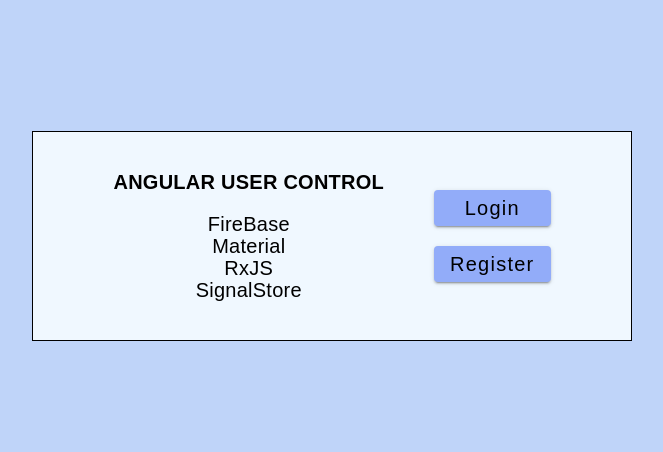
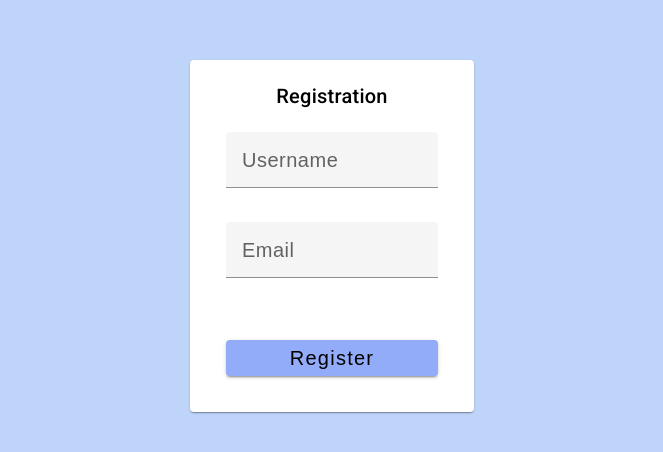
Before and after one commit to onqqr/angular-user-control, an Angular app in the folder angular-user-control/: page /home/register in a window 1280 px wide. Before the commit this address led to /home/. Shown: the part 164-616 px from the top of the page, without its empty margins (308-971 px from the left). Built offline with nearby package versions, Linux system fonts and the light colour scheme.

Commit message:
feat: add register page

```diff
--- a/angular-user-control/src/app/app.component.html
+++ b/angular-user-control/src/app/app.component.html
@@ -1,4 +1,4 @@
-@if (router.url !== '/login') {
+@if (router.url !== '/login' && router.url !== '/register') {
   <main>
     <section class="left">
       <strong>ANGULAR USER CONTROL</strong>
@@ -8,8 +8,8 @@
       <span>SignalStore</span>
     </section>
     <section class="right">
-      <button mat-raised-button (click)="onSubmit()">Login</button>
-      <button mat-raised-button>Register</button>
+      <button mat-raised-button (click)="onGoLogin()">Sign In</button>
+      <button mat-raised-button (click)="onGoRegister()">Create account</button>
     </section>
   </main>
 }
--- a/angular-user-control/src/app/app.component.ts
+++ b/angular-user-control/src/app/app.component.ts
@@ -23,7 +23,11 @@
 
   }
 
-  onSubmit() {
+  onGoLogin() {
     this.router.navigate(['login']);
   }
+
+  onGoRegister() {
+    this.router.navigate(['register']);
+  }
 }
--- a/angular-user-control/src/app/app.routes.ts
+++ b/angular-user-control/src/app/app.routes.ts
@@ -1,10 +1,12 @@
 import { Routes } from '@angular/router';
 import { LoginPageComponent } from './components/login-page/login-page.component';
 import { AppComponent } from './app.component';
+import { RegisterPageComponent } from './components/register-page/register-page.component';
 
 export const routes: Routes = [
   { path: 'home', component: AppComponent },
   { path: 'login', component: LoginPageComponent },
+  { path: 'register', component: RegisterPageComponent },
 
   // { path: '', component: AppComponent }
 ];
--- a/angular-user-control/src/app/components/login-page/login-page.component.html
+++ b/angular-user-control/src/app/components/login-page/login-page.component.html
@@ -1,5 +1,5 @@
 <mat-card>
-  <mat-card-title>Welcome!</mat-card-title>
+  <mat-card-title>Login</mat-card-title>
   <mat-card-content>
     <form [formGroup]="form" (ngSubmit)="onSubmit()">
       <p>
--- a/angular-user-control/src/app/components/login-page/login-page.component.scss
+++ b/angular-user-control/src/app/components/login-page/login-page.component.scss
@@ -30,8 +30,10 @@
 .button {
   display: flex;
   justify-content: center;
+  margin-top: 40px;
 
   button {
+    width: 100%;
     background-color: rgb(146, 172, 249);
   }
 }
--- a/angular-user-control/src/app/components/register-page/register-page.component.html
+++ b/angular-user-control/src/app/components/register-page/register-page.component.html
@@ -1 +1,30 @@
-<p>register-page works!</p>
+<mat-card>
+  <mat-card-title>Registration</mat-card-title>
+  <mat-card-content>
+    <form [formGroup]="form" (ngSubmit)="onSubmit()">
+      <p>
+        <mat-form-field>
+          <input
+            matInput
+            type="text"
+            placeholder="Username"
+            formControlName="username"
+          />
+        </mat-form-field>
+      </p>
+      <p>
+        <mat-form-field>
+          <input
+            matInput
+            type="email"
+            placeholder="Email"
+            formControlName="email"
+          />
+        </mat-form-field>
+      </p>
+      <div class="button">
+        <button mat-raised-button type="submit">Register</button>
+      </div>
+    </form>
+  </mat-card-content>
+</mat-card>
--- a/angular-user-control/src/app/components/register-page/register-page.component.scss
+++ b/angular-user-control/src/app/components/register-page/register-page.component.scss
@@ -0,0 +1,39 @@
+:host {
+  display: flex;
+  justify-content: center;
+  margin: 100px 0px;
+}
+
+mat-card {
+  padding: 20px;
+  gap: 20px;
+}
+
+.mat-form-field {
+  width: 100%;
+  min-width: 300px;
+}
+
+mat-card-title,
+mat-card-content {
+  display: flex;
+  justify-content: center;
+}
+
+.error {
+  padding: 16px;
+  width: 300px;
+  color: white;
+  background-color: red;
+}
+
+.button {
+  display: flex;
+  justify-content: center;
+  margin-top: 40px;
+
+  button {
+    width: 100%;
+    background-color: rgb(146, 172, 249);
+  }
+}
--- a/angular-user-control/src/app/components/register-page/register-page.component.ts
+++ b/angular-user-control/src/app/components/register-page/register-page.component.ts
@@ -1,12 +1,30 @@
-import { Component } from '@angular/core';
+import { Component, OnInit } from '@angular/core';
+import { FormControl, FormGroup, ReactiveFormsModule } from '@angular/forms';
+import { MatButtonModule } from '@angular/material/button';
+import { MatCardModule } from '@angular/material/card';
+import { MatInputModule } from '@angular/material/input';
 
 @Component({
   selector: 'app-register-page',
   standalone: true,
-  imports: [],
+  imports: [
+    MatCardModule,
+    MatInputModule,
+    MatButtonModule,
+    ReactiveFormsModule,
+  ],
   templateUrl: './register-page.component.html',
-  styleUrl: './register-page.component.scss'
+  styleUrl: './register-page.component.scss',
 })
-export class RegisterPageComponent {
+export class RegisterPageComponent implements OnInit {
+  public form!: FormGroup;
 
+  ngOnInit(): void {
+    this.form = new FormGroup({
+      username: new FormControl(''),
+      email: new FormControl(''),
+    });
+  }
+
+  onSubmit() {}
 }
```
Also changed, not shown: 1 other file (tests, documents, lock files or other folders).
